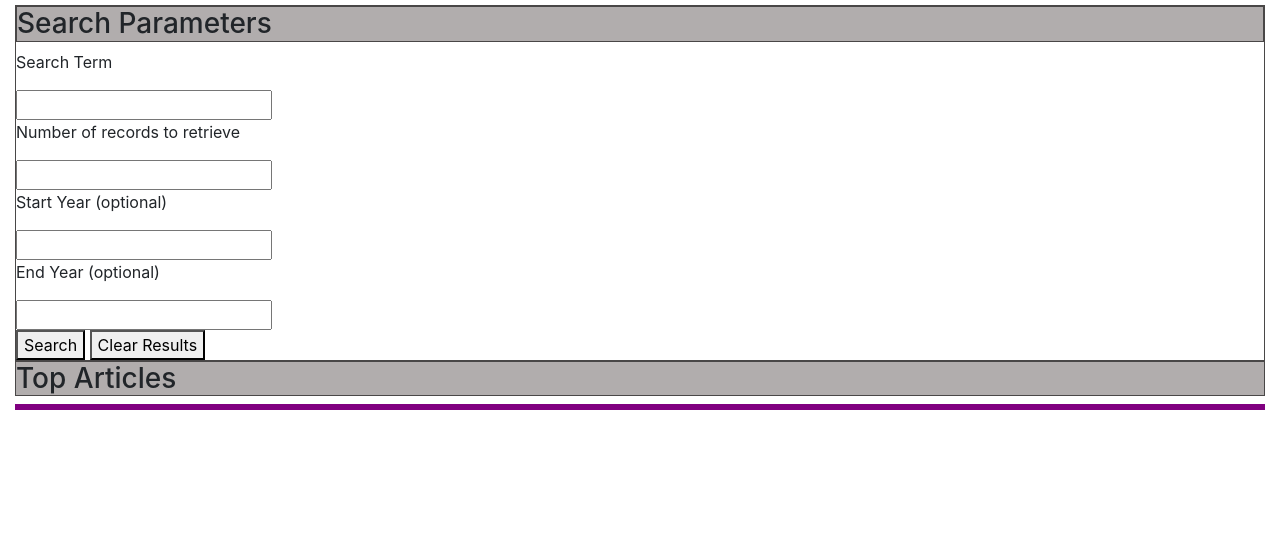
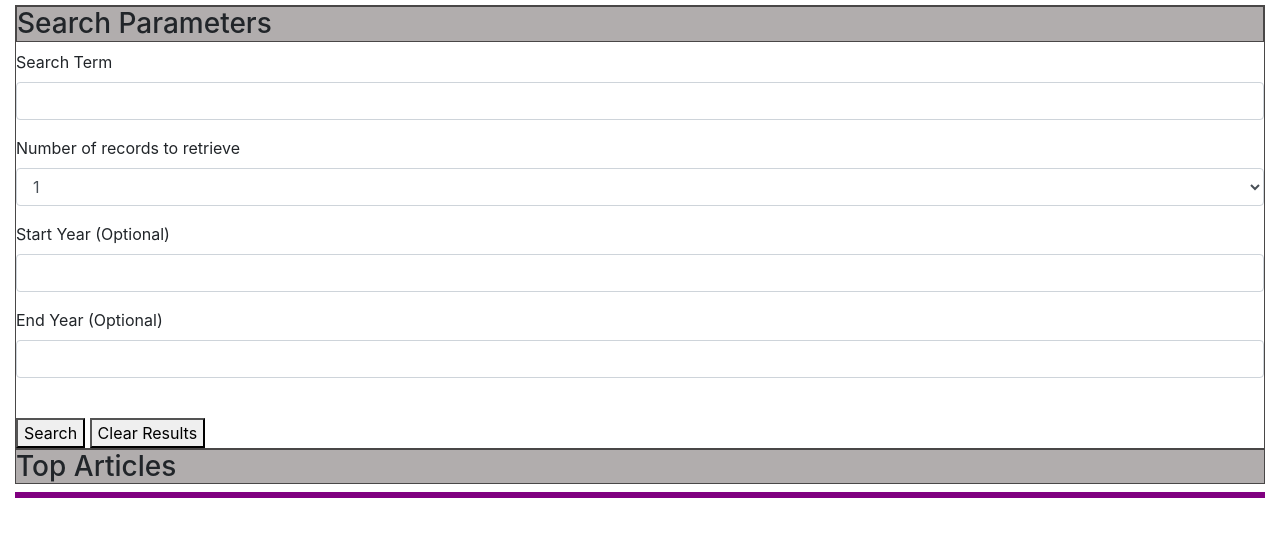
Before and after one commit to chrisp-dev/article-search, a plain HTML site: page index.html in a window 1280 px wide. Shown: the part 131-668 px from the top of the page. Drawn offline with nearby package versions, Linux system fonts and the light colour scheme.

Commit message:
created form and ifnished html layout

```diff
--- a/index.html
+++ b/index.html
@@ -23,27 +23,39 @@
             <div class="col-md-12">
                 <form>
                     <h3>Search Parameters</h3>
-                    <p>Search Term</p>
-                    <input>
-                    <p>Number of records to retrieve</p>
-                    <input type="text">
-                    <p>Start Year (optional)</p>
-                    <input type="text">
-                    <p>End Year (optional)</p>
-                    <input type="text">
+                    <div class="form-group">
+                        <label for="exampleFormControlInput1">Search Term</label>
+                        <input type="text" class="form-control" id="exampleFormControlInput1">
+                    </div>
+                    <div class="form-group">
+                        <label for="exampleFormControlSelect1">Number of records to retrieve</label>
+                        <select class="form-control" id="exampleFormControlSelect1">
+                            <option>1</option>
+                            <option>2</option>
+                            <option>3</option>
+                            <option>4</option>
+                            <option>5</option>
+                        </select>
+                    </div>
+                    <div class="form-group">
+                        <label for="exampleFormControlInput1">Start Year (Optional)</label>
+                        <input type="text" class="form-control" id="exampleFormControlInput1">
+                    </div>
+                    <div class="form-group">
+                        <label for="exampleFormControlInput1">End Year (Optional)</label>
+                        <input type="text" class="form-control" id="exampleFormControlInput1">
+                    </div>
                     <br>
-                    <button>
-                        Search
-                    </button>
-                    <button>
-                        Clear Results
-                    </button>
-                </form>
+                    <button>Search</button>
+                    <button>Clear Results</button>
+
+
             </div>
         </div>
         <div class="row">
             <div class="col-md-12">
                 <h3>Top Articles</h3>
+                <div class="inputAPI"> </div>
             </div>
         </div>
 
```
